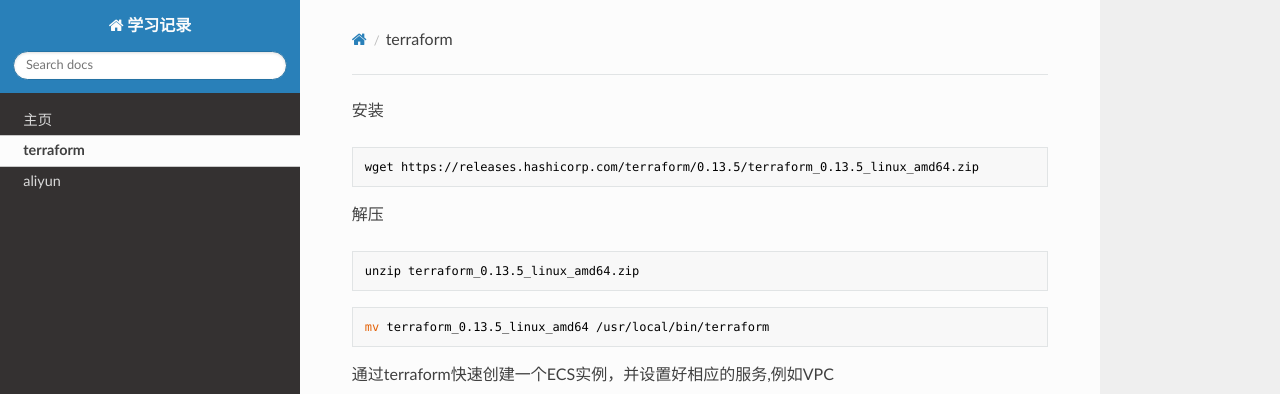
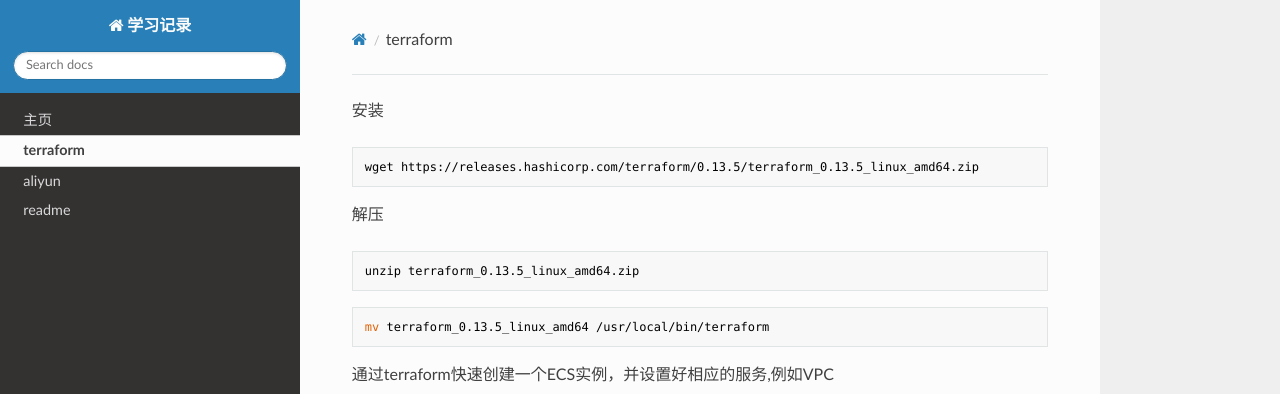
Before and after one commit to chanderlier/shell, an MkDocs documentation site: the page built from docs/terraform.md, in a window 1280 px wide. Shown: the top 394 px of the page. Built offline with MkDocs 1.6.1, drawn with Linux system fonts in a browser that asks for light colours; nearby versions of some CDN libraries; old or Windows-style settings are respelled for this version of MkDocs.

Commit message:
Update mkdocs.yml

```diff
--- a/mkdocs.yml
+++ b/mkdocs.yml
@@ -4,3 +4,4 @@
 - 主页: index.md
 - terraform: terraform.md
 - aliyun: cli.md
+- readme: readme.md
```
